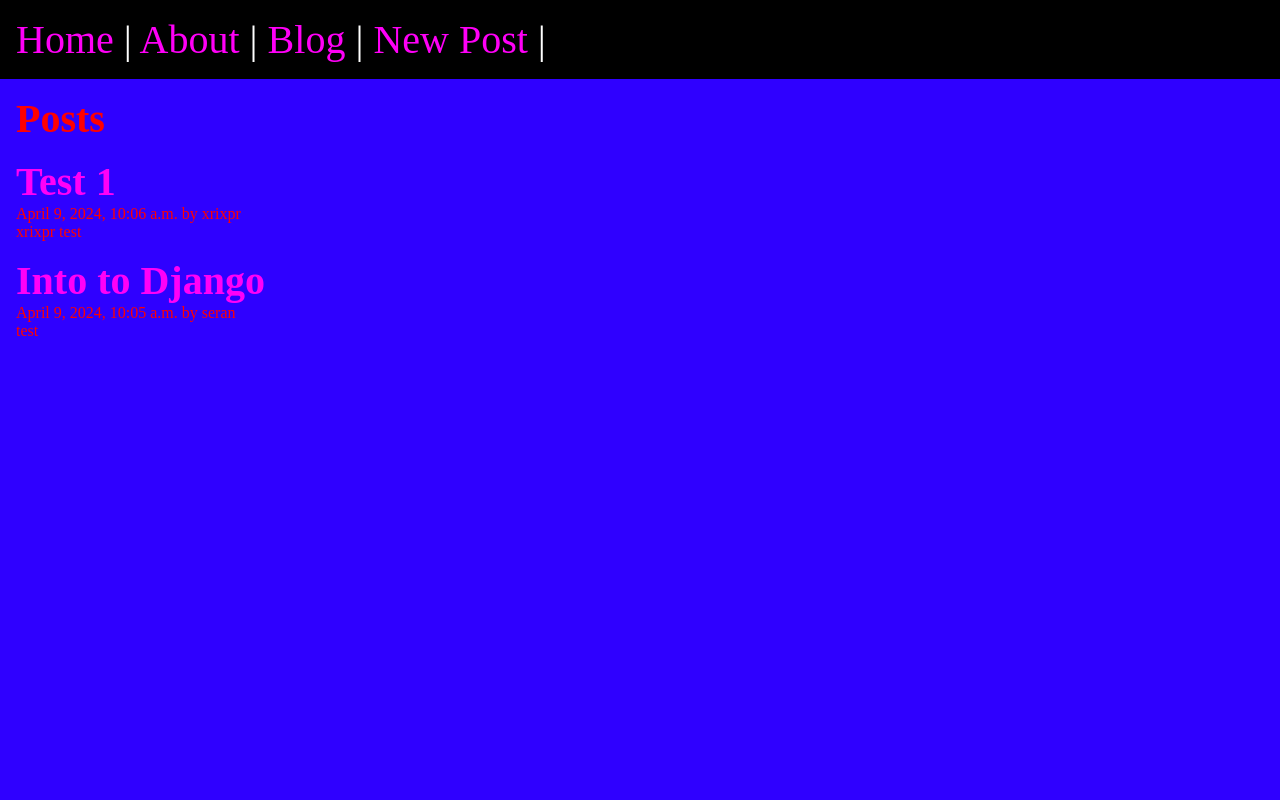
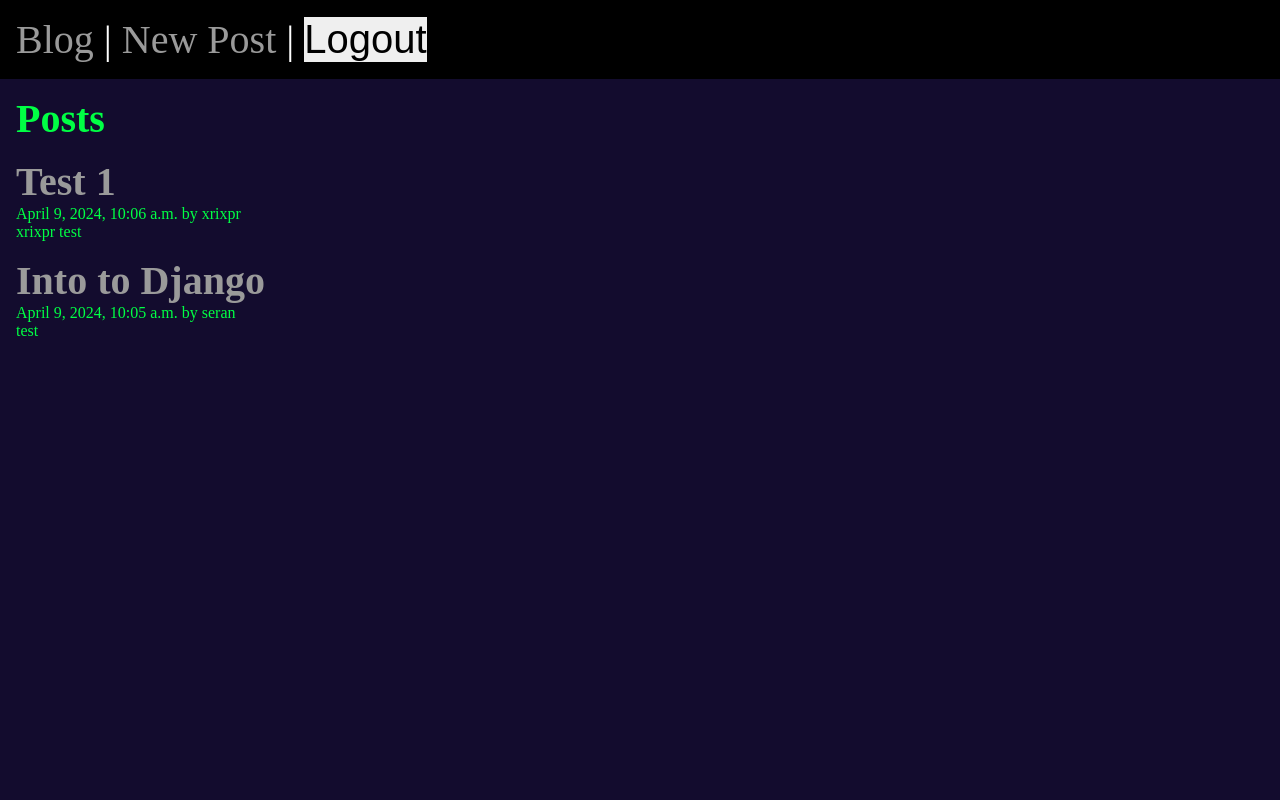
Before and after one commit to seran72/Django-blog-app, a Django app: page /posts/ in a window 1280 px wide. Run offline with Django 5.2, Linux system fonts and the light colour scheme; a user stored in the database is signed in; data comes from the database, SQL or seed files in the repository; both versions use the stored data as it was after the commit.

Commit message:
update django app

```diff
--- a/myblogapp/myblogapp/settings.py
+++ b/myblogapp/myblogapp/settings.py
@@ -24,7 +24,7 @@ SECRET_KEY = 'django-insecure-kgz0rop2hb4dve55r7*bof@qs+63=@g)!egosivo94&mejf+w7
 # SECURITY WARNING: don't run with debug turned on in production!
 DEBUG = False
 
-ALLOWED_HOSTS = ['127.0.0.1', '.vercel.app']
+ALLOWED_HOSTS = ['127.0.0.1', 'localhost', '.vercel.app']
 # ALLOWED_HOSTS = [".vercel.app"]
 
 
--- a/myblogapp/myblogapp/urls.py
+++ b/myblogapp/myblogapp/urls.py
@@ -26,8 +26,8 @@ urlpatterns = [
     re_path(r'^media/(?P<path>.*)$', serve, {'document_root': settings.MEDIA_ROOT}),
     re_path(r'^static/(?P<path>.*)$', serve, {'document_root': settings.STATIC_ROOT}),
     path('admin/', admin.site.urls),
-    path('', views.homepage),
-    path('about/', views.about ),
+    # path('', views.homepage),
+    # path('about/', views.about ),
     path('posts/', include('posts.urls')),
     path('users/', include('users.urls'))
 ]
--- a/myblogapp/static/css/style.css
+++ b/myblogapp/static/css/style.css
@@ -6,8 +6,8 @@
 
 body {
     min-height: 100vh;
-    background-color: rgb(47, 0, 255);
-    color: rgb(255, 0, 0);
+    background-color: rgb(19, 12, 46);
+    color: rgb(0, 255, 68);
     font-size: 30rem;
 }
 
@@ -39,7 +39,7 @@ p {
 
 a {
     text-decoration: none;
-    color: #ff00f7;
+    color: #9a9a9a;
 }
 
 a:hover {
@@ -102,7 +102,7 @@ a:hover {
 
 .logout-button {
     font-size: 2.5rem;
-    background-color: rgb(0, 0, 0, 0);
+    /* background-color: #9a9a9a; */
     border: none;
 }
 
--- a/myblogapp/templates/layout.html
+++ b/myblogapp/templates/layout.html
@@ -12,14 +12,14 @@
     <link rel="stylesheet" href="{% static 'css/style.css' %}">
     <script src="{% static 'js/main.js' %}" defer></script>
 </head>
-<body class="body">
+<body>
     <nav>
-        <a href="/">
+        {% comment %} <a href="/">
             <span class="home-button"  role="img" aria-label="Home" title="Home">Home</span>
         </a> |
         <a href="/about">
             <span role="img" aria-label="About" title="About">About</span>
-        </a> |
+        </a> |  {% endcomment %}
         <a href="{% url 'posts:list' %}">
             <span role="img" aria-label="Posts" title="Posts">Blog</span>
         </a> |
```
Also changed, not shown: myblogapp/assets/css/style.css (+7 -7 lines), myblogapp/db.sqlite3, myblogapp/posts/urls.py (line endings or trailing spaces), myblogapp/templates/home.html (line endings or trailing spaces).
